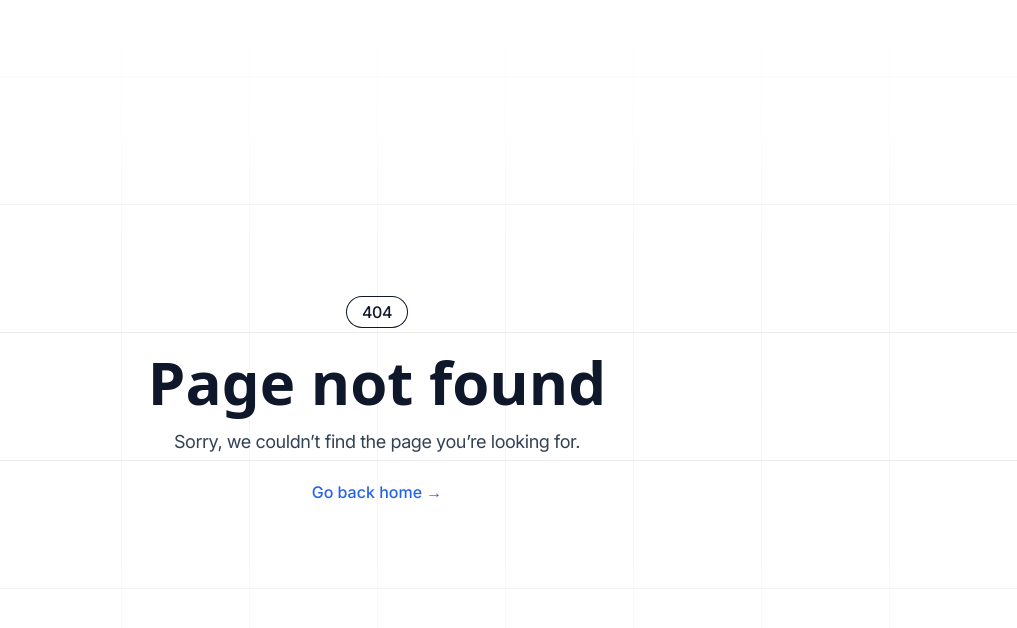
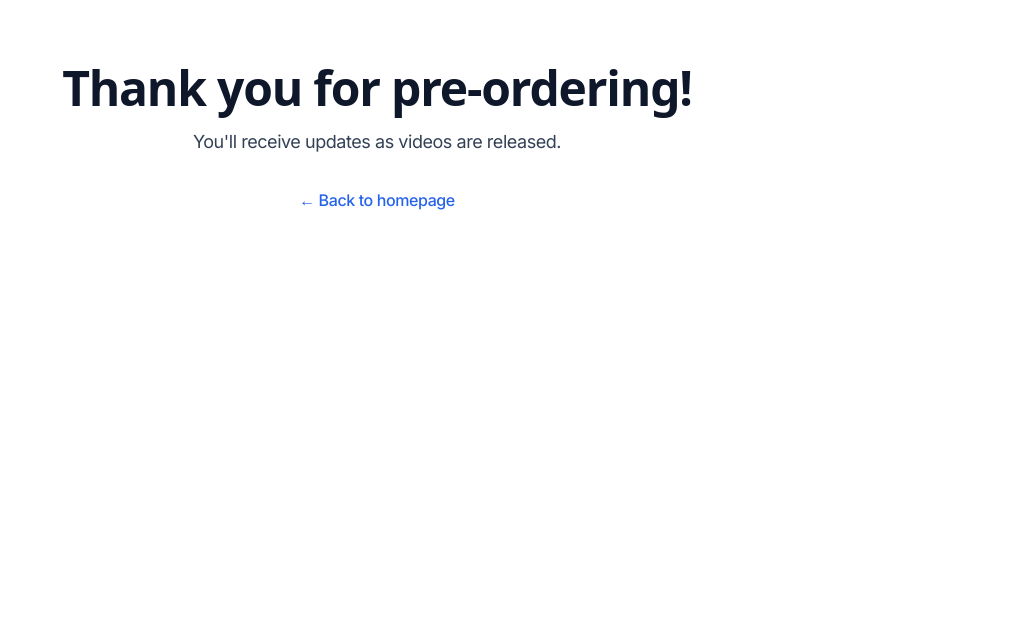
Before and after one commit to bentossell/bens-vibes, a Next.js app in the folder primer-ts/: page /success in a window 1280 px wide. Before the commit this address had no page. Shown: the top 628 px of the page, without its empty margins (263-1280 px from the left). Built offline with nearby package versions, Linux system fonts and the light colour scheme; a web font is replaced by a local one.

Commit message:
added session_id query params to success url

```diff
--- /dev/null
+++ b/primer-ts/src/app/success/page.tsx
@@ -0,0 +1,31 @@
+import Link from 'next/link'
+import { Container } from '@/components/Container'
+
+// Make the page component async to handle search params
+export default async function Success({
+  searchParams,
+}: {
+  searchParams: { session_id: string }
+}) {
+  // You can use the session_id if needed
+  const sessionId = searchParams.session_id
+
+  return (
+    <Container className="relative py-16 text-center">
+      <h1 className="font-display text-4xl font-bold tracking-tight text-slate-900 sm:text-5xl">
+        Thank you for pre-ordering!
+      </h1>
+      <p className="mt-4 text-lg tracking-tight text-slate-700">
+        You'll receive updates as videos are released.
+      </p>
+      <p className="mt-8">
+        <Link
+          href="/"
+          className="text-base font-medium tracking-tight text-blue-600 hover:text-blue-800"
+        >
+          ← Back to homepage
+        </Link>
+      </p>
+    </Container>
+  )
+}
```
